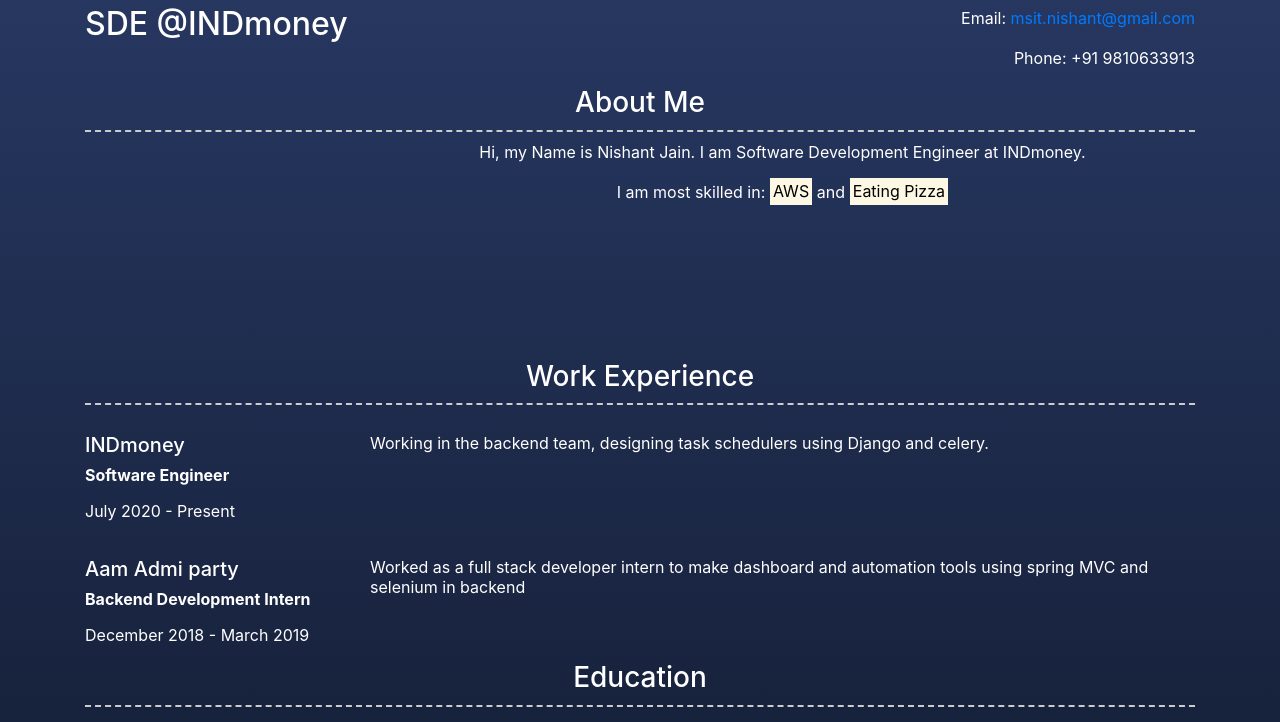
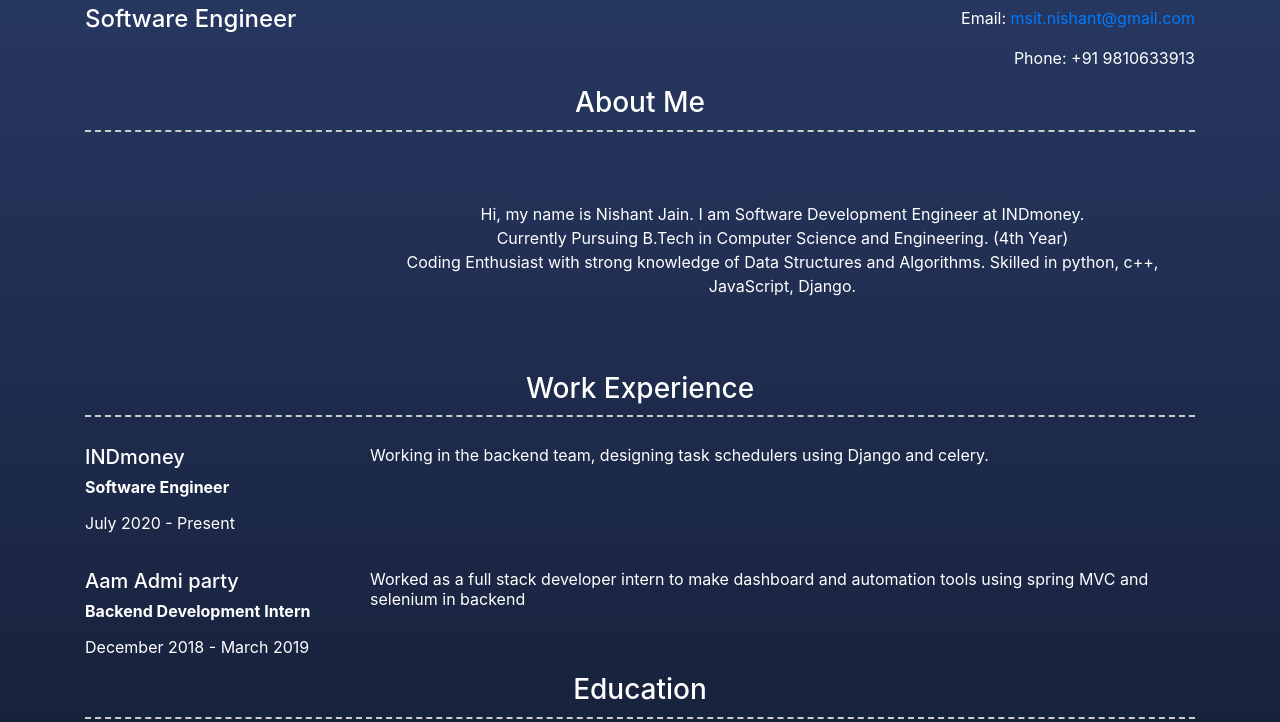
Before and after one commit to Rashu99/Rashu99.github.io, a plain HTML site: page nishant_resume.html in a window 1280 px wide. Shown: the part 76-798 px from the top of the page. Drawn offline with nearby package versions, Linux system fonts and the light colour scheme; files that its build step writes are made by us from their sources; files whose address does not match are found by name.

Commit message:
Introduction added

```diff
--- a/nishant_resume.html
+++ b/nishant_resume.html
@@ -16,7 +16,7 @@
       <div class="row">
         <div class="col-xs-12 col-sm-6 col-md-6 col-lg-9 header-left" id="header-1">
           <h2> Nishant Jain</h2>
-          <h2> SDE @INDmoney </h2>
+          <h4> Software Engineer</h4>
           </div>
           <div class="col-xs-12 col-sm-6 col-md-6 col-lg-3 header-right" id="header-2">
             <ul class="icons no-print">
@@ -44,14 +44,17 @@
       <div class="wrapper">
         <div class="container intro-container">
         <h3>About Me</h3>
-        <div class="row clearfix">
+        <div class="row clearfix intro">
           <div class="col-xs-12 col-sm-4 col-md-3 no-print">
             <span class="profile-img" style="background-image: url(/Users/nishantjain/Desktop/nishant.png)">
             </span>
           </div>
-          <div class="col-xs-12 col-sm-8 col-md-9 col-print-12">
-            <p>Hi, my Name is Nishant Jain. I am Software Development Engineer at INDmoney.</p>
-            <p>I am most skilled in: <mark>AWS</mark> and <mark>Eating Pizza</mark></p>
+          <div class="col-xs-12 col-sm-8 col-md-9 col-print-12 description">
+            <p>
+              Hi, my name is Nishant Jain. I am Software Development Engineer at INDmoney. <br />
+              Currently Pursuing B.Tech in Computer Science and Engineering. (4th Year) <br />
+              Coding Enthusiast with strong knowledge of Data Structures and Algorithms. Skilled in python, c++, JavaScript, Django.
+            </p>
           </div>
         </div>
       </div>
--- a/nishnat_resume.css
+++ b/nishnat_resume.css
@@ -75,3 +75,11 @@
   line-height: normal;
   color: #fff;
 }
+.intro
+{
+  margin-top: 20px;
+}
+.description
+{
+  padding-top: 50px;
+}
```
